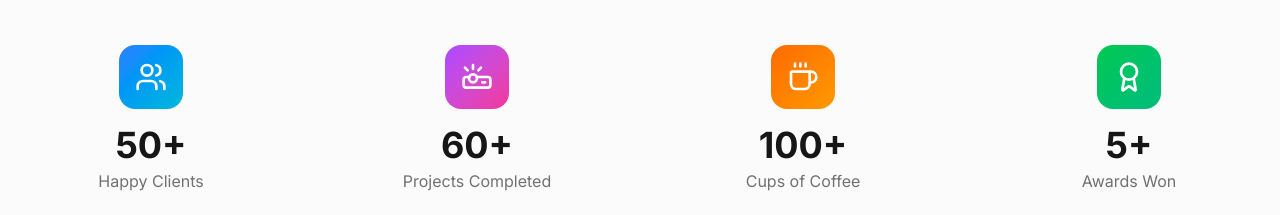
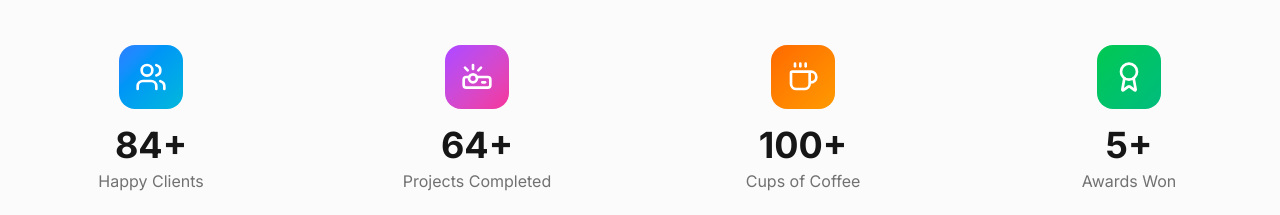
Before and after one commit to Adedara-samuel/SAPOK-Portfolio, a Next.js app: page / in a window 1280 px wide. Shown: the part 820-1035 px from the top of the page. Built offline with nearby package versions, Linux system fonts and the light colour scheme.

Commit message:
Update stats: 64+ projects (incl. 4 NDA), 84+ clients (incl. 34 graphics)

```diff
--- a/src/components/Stats.tsx
+++ b/src/components/Stats.tsx
@@ -4,8 +4,8 @@ import { motion } from "framer-motion";
 import { Users, ProjectorIcon, Coffee, Award } from "lucide-react";
 
 const stats = [
-  { icon: Users, value: "50+", label: "Happy Clients", color: "from-blue-500 to-cyan-500" },
-  { icon: ProjectorIcon, value: "60+", label: "Projects Completed", color: "from-purple-500 to-pink-500" },
+  { icon: Users, value: "84+", label: "Happy Clients", color: "from-blue-500 to-cyan-500" },
+  { icon: ProjectorIcon, value: "64+", label: "Projects Completed", color: "from-purple-500 to-pink-500" },
   { icon: Coffee, value: "100+", label: "Cups of Coffee", color: "from-orange-500 to-amber-500" },
   { icon: Award, value: "5+", label: "Awards Won", color: "from-green-500 to-emerald-500" },
 ];
```
